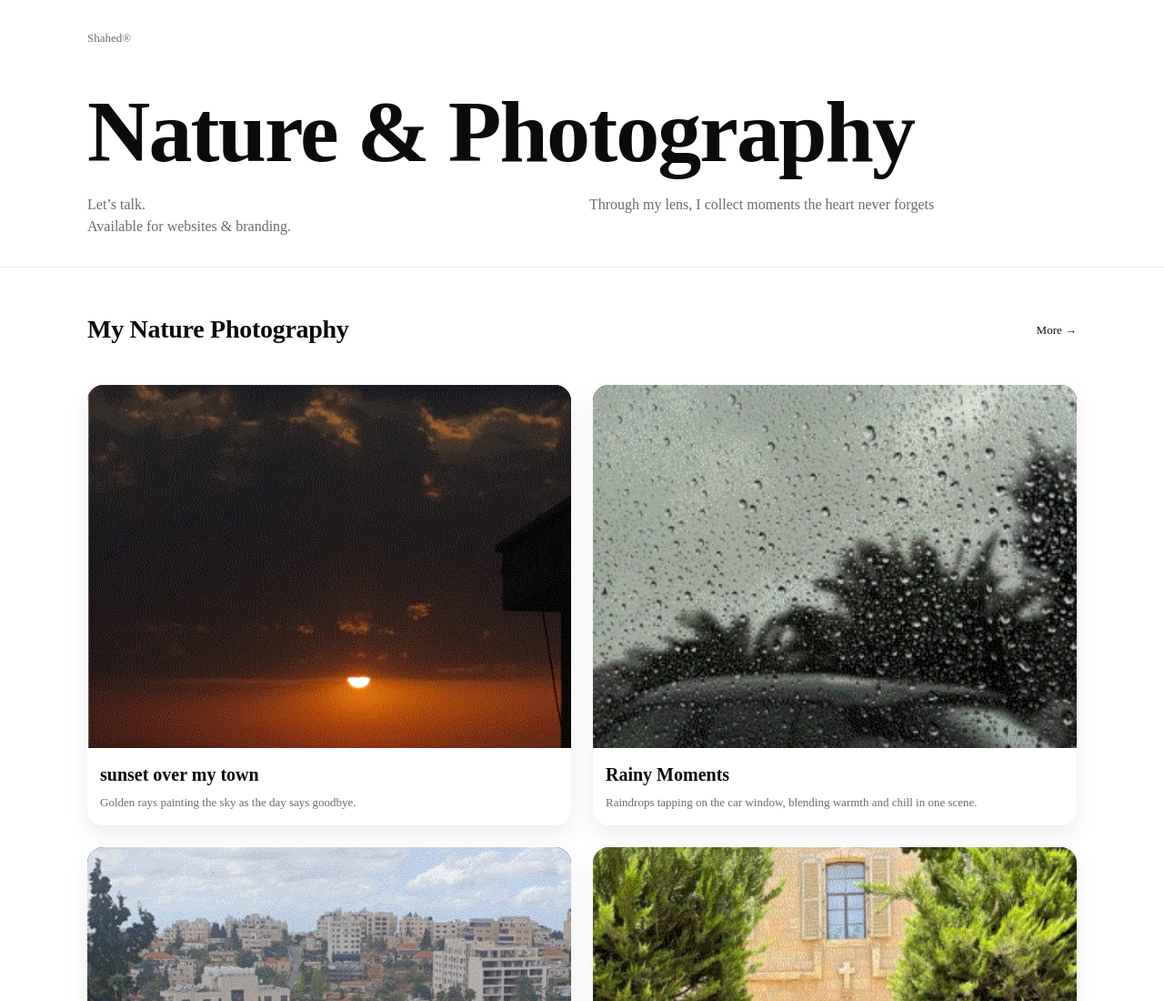
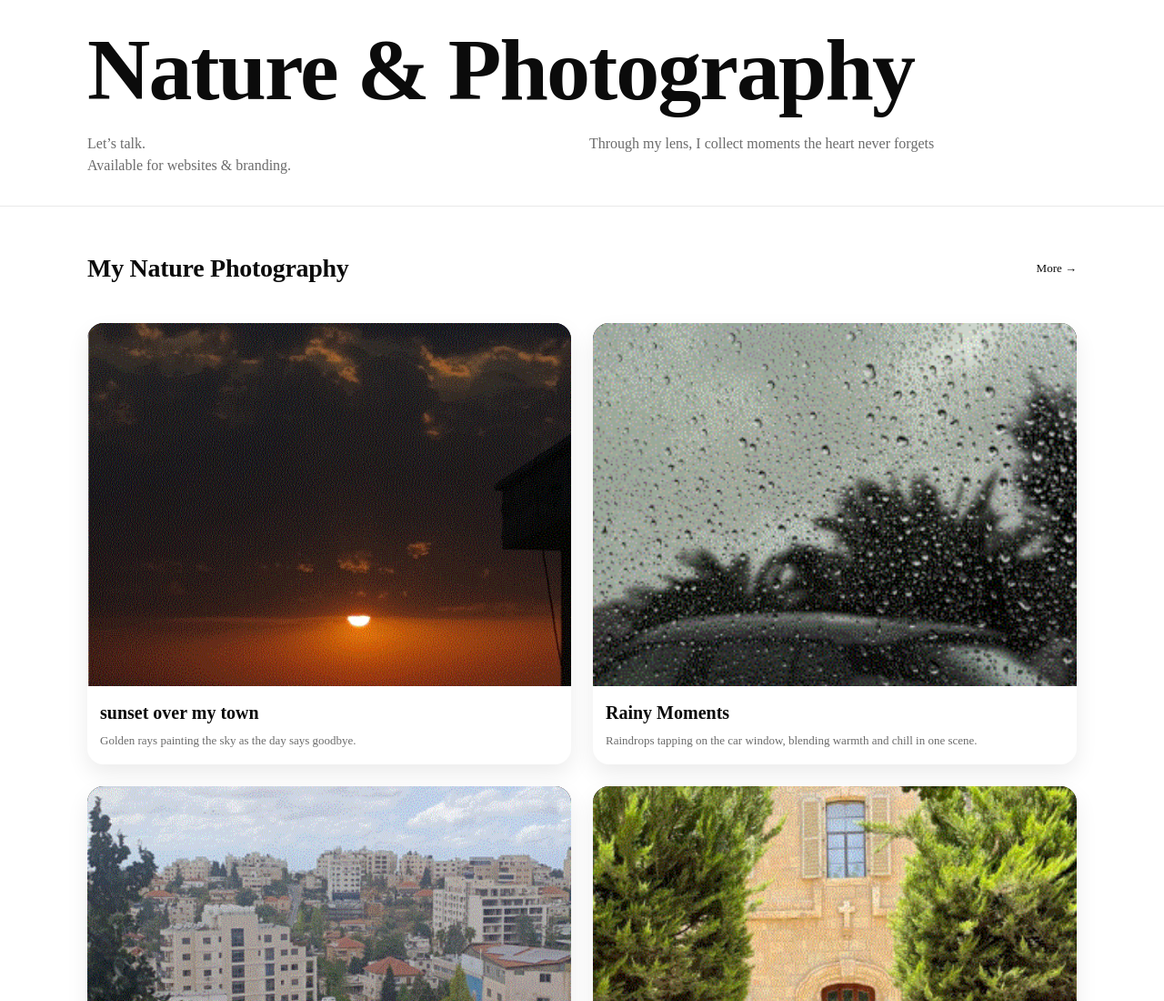
Before and after one commit to shahedBader204/app1, a plain HTML site: page index.html in a window 1280 px wide. Shown: the top 1100 px of the page at 91% size. Drawn offline with Linux system fonts and the light colour scheme.

Commit message:
Add files via upload

```diff
--- a/index.html
+++ b/index.html
@@ -5,16 +5,9 @@
   <meta name="description" content="A website blog — One-page, responsive, mobile-first portfolio for projects and expertise." />
   <meta name="viewport" content="width=device-width, initial-scale=1.0">
   <link rel="stylesheet" href="app1.css" />
+  <link href="https://fonts.googleapis.com/css2?family=Cairo:wght@400;700&display=swap" rel="stylesheet">
 </head>
 <body>
-
-  <header class="site-header">
-    <div class="u-container u-row">
-      <div class="site-header__brand u-muted">Shahed®</div>
-      <nav class="site-header__nav">
-      </nav>
-    </div>
-  </header>
 
   <section class="site-hero">
     <div class="u-container">
```
